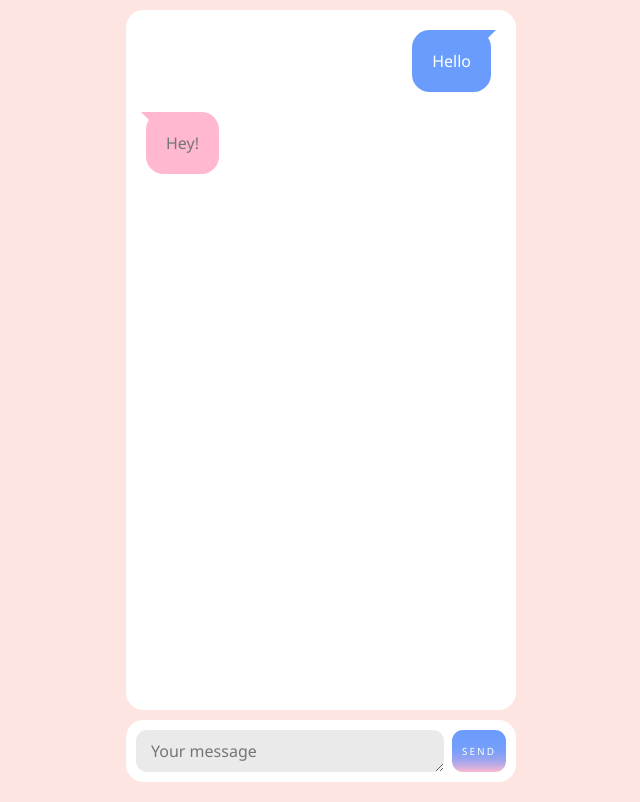
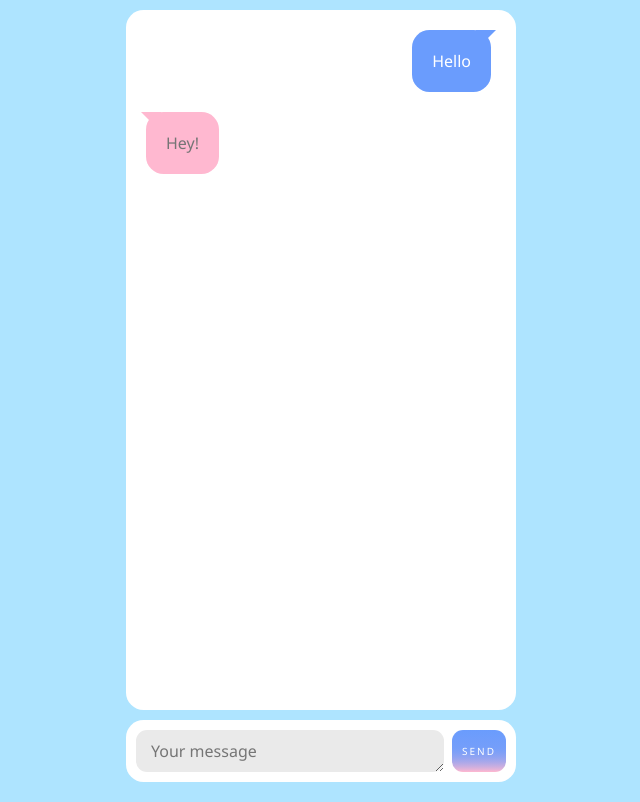
Before and after one commit to pamdayne/chatui, a plain HTML site: page index.html in a window 1280 px wide. Shown: the whole page, without its empty margins (319-959 px from the left). Drawn offline with Linux system fonts and the light colour scheme; no server answers.

Commit message:
Changed background color

```diff
--- a/assets/css/style.scss
+++ b/assets/css/style.scss
@@ -21,6 +21,7 @@ html {
 }
 
 body {
+  background-color: var(--color-secondary-light);
   font-family: var(--ff-primary);
   display: flex;
   flex-direction: column;
@@ -36,11 +37,6 @@ button {
   padding: 0.5rem 1rem;
   text-transform: uppercase;
   letter-spacing: 0.2rem;
-}
-
-/*  || Backgrounds  */
-.bg-primary-light {
-  background-color: var(--color-primary-light);
 }
 
 /*  || Chat wrapper stylings */
--- a/index.html
+++ b/index.html
@@ -15,7 +15,7 @@
     <link rel="stylesheet" href="assets/css/style.css">
     <title>Chatty</title>
   </head>
-  <body onload="onload();" class="bg-primary-light">
+  <body onload="onload();">
     <div class="chatbox-wrapper">
       <div class="chats js-chats">
         <p class="chat user">Hello</p>
```
Also changed, not shown: assets/css/style.css.
